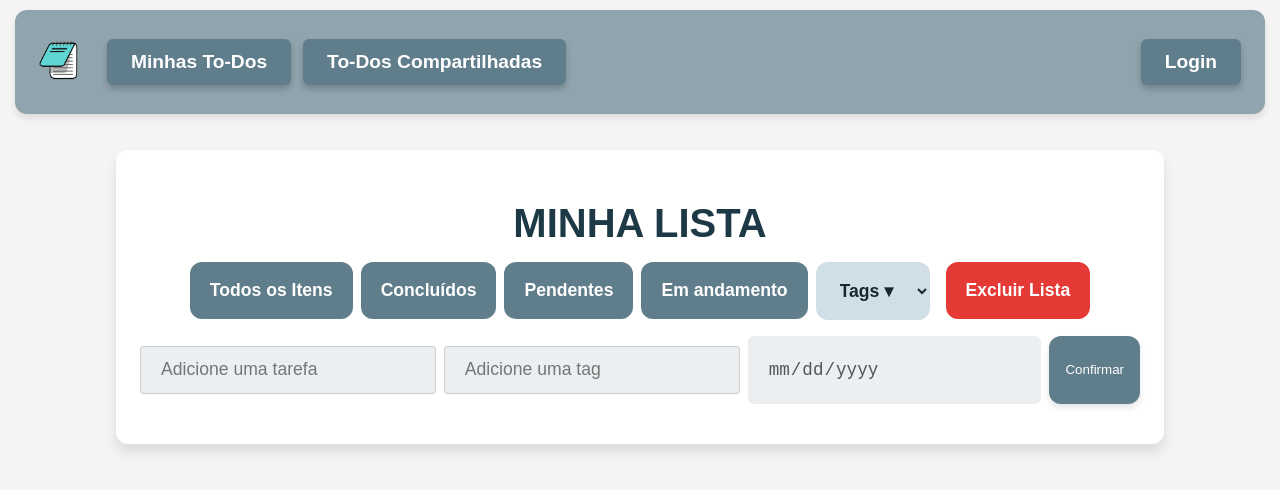
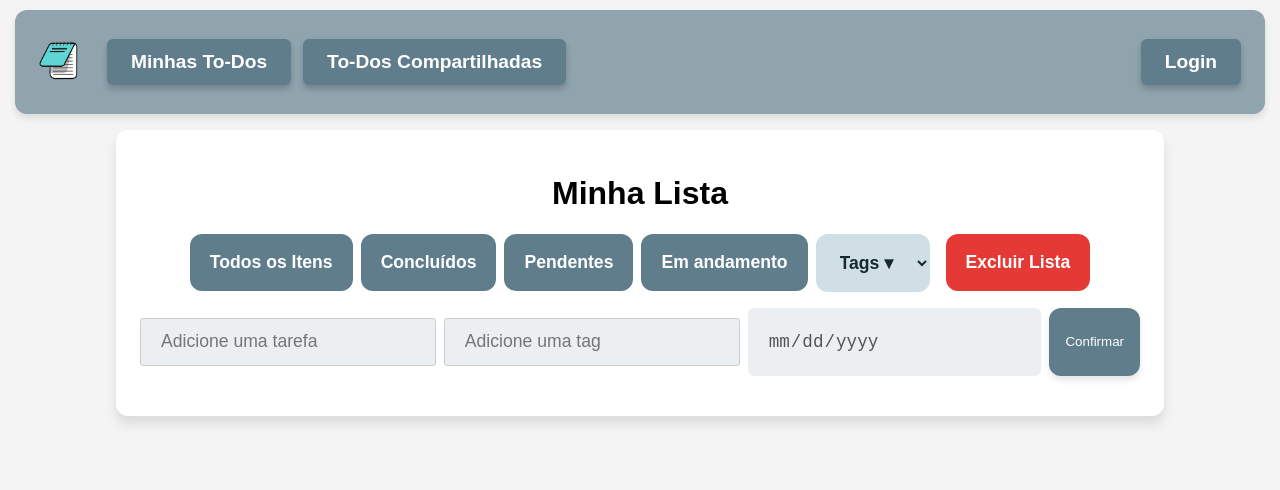
Before and after one commit to gabrielfnakata/Projeto-ToDo-SPODWE2, a React (Vite) app in the folder pacotes/frontend/: page /todos in a window 1280 px wide. Shown: the top 490 px of the page. Built offline with nearby package versions, Linux system fonts and the light colour scheme.

Commit message:
Mudanças no css

```diff
--- a/pacotes/frontend/src/App.css
+++ b/pacotes/frontend/src/App.css
@@ -3,10 +3,10 @@ body {
   background-color: #f4f4f4;
   margin: 0;
   padding: 0;
-  height: 100vh;
+  min-height: 100vh;
   display: flex;
   justify-content: center;
-  align-items: center;
+  align-items: flex-start;
 }
 h1 {
   text-align: center;
@@ -355,35 +355,6 @@ margin-bottom: 10px;
   color: #162931;
 }
 
-.todos-page {
-  background: #0000;
-  min-height: 100vh;
-  padding-top: 300px;
-  display: flex;
-  justify-content: center;
-  align-items: flex-start;
-}
-
-.todos-card {
-  background: #fff;
-  width: auto;
-  height: auto;
-  border-radius: 12px;
-  box-shadow: 0 8px 12px rgba(0,0,0,0.1);
-  padding: 24px;
-  margin-bottom: 20px;
-  margin-top: 100px;
-  min-width: 1000px;
-}
-
-.todos-header {
-  text-align: center;
-  color: #1e3946;
-  margin-bottom: 16px;
-  font-size: 2.5rem;
-  text-transform: uppercase;
-  font-weight: bold;
-}
 
 .todo-filter {
   display: flex;
@@ -679,6 +650,7 @@ margin-bottom: 10px;
   overflow-x: auto;
   scroll-behavior: smooth;
   padding: 8px 0;
+  margin-top: 200px;
 }
 
 .carousel-track::-webkit-scrollbar { display: none; }
@@ -863,3 +835,23 @@ margin-bottom: 10px;
   background: #78909c;
   transform: translateY(-1px);
 }
+
+.todos-page {
+  background: transparent;
+  min-height: 100vh;
+  padding-top: 130px;       /* mantém o gap de 130px sob a navbar */
+  display: flex;
+  justify-content: center;
+  align-items: flex-start;
+}
+
+/* ---- Card: sem margin-top, já é empurrado pela padding acima ---- */
+.todos-card {
+  background: #fff;
+  border-radius: 12px;
+  box-shadow: 0 8px 12px rgba(0,0,0,0.1);
+  padding: 24px;
+
+  margin: 0;                /* zera qualquer margin-top */
+  min-width: 1000px;
+}
```
